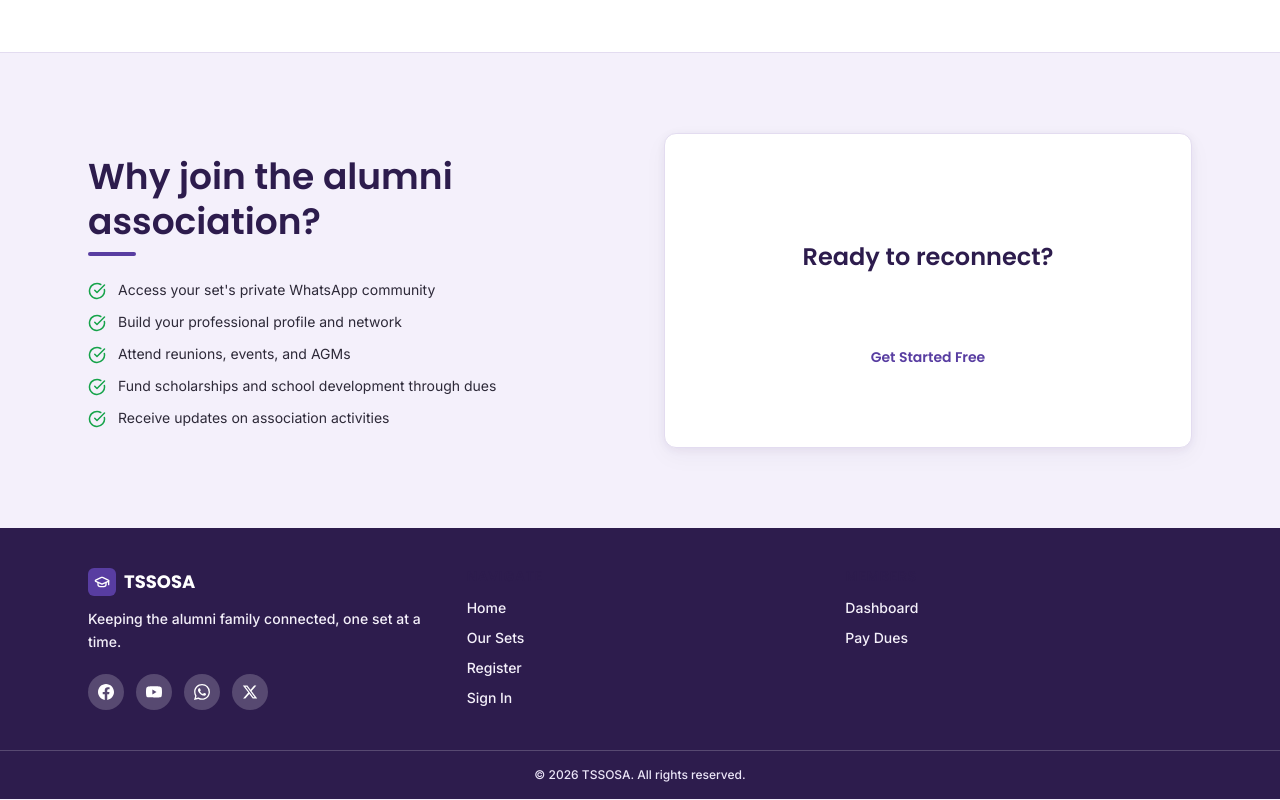
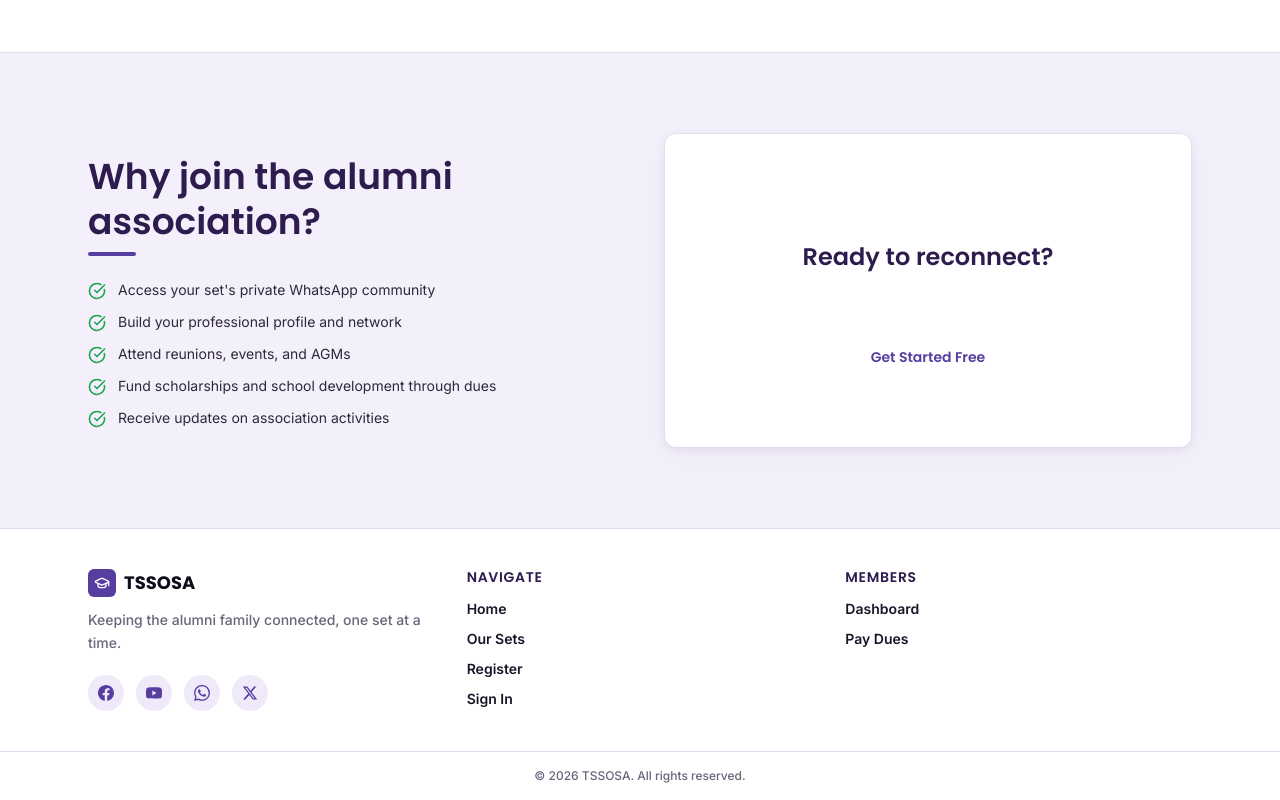
Before and after one commit to echopofi/TOSSA-Webpage, a Next.js app in the folder frontend/: page / in a window 1280 px wide. Shown: the part 1944-2744 px from the top of the page. Built offline with nearby package versions, Linux system fonts and the light colour scheme; no server answers.

Commit message:
style: update footer design to match navbar, light aesthetics, text colors and hover interactions

```diff
--- a/frontend/components/layout/Footer.tsx
+++ b/frontend/components/layout/Footer.tsx
@@ -26,16 +26,16 @@ const socials = [
 
 export default function Footer() {
   return (
-    <footer className="bg-[var(--text-heading)] text-white mt-auto">
+    <footer className="bg-white border-t border-[var(--border-subtle)] text-[#1A1528] mt-auto">
       <div className="max-w-6xl mx-auto px-4 sm:px-6 py-10 grid grid-cols-1 md:grid-cols-3 gap-8">
         <div>
-          <div className="flex items-center gap-2 font-[family-name:var(--font-heading)] font-bold text-white text-lg mb-3">
-            <span className="w-7 h-7 rounded-md bg-[var(--primary)] flex items-center justify-center text-white">
+          <div className="flex items-center gap-2 font-[family-name:var(--font-heading)] font-bold text-[#0F0C1B] text-lg mb-3">
+            <span className="w-7 h-7 rounded-md bg-[var(--primary)] text-white flex items-center justify-center">
               <GraduationCap size={16} />
             </span>
             TSSOSA
           </div>
-          <p className="text-sm text-[#F4F0FA] font-medium leading-relaxed">
+          <p className="text-sm text-[#6B637B] font-medium leading-relaxed">
             Keeping the alumni family connected, one set at a time.
           </p>
 
@@ -46,7 +46,7 @@ export default function Footer() {
                 key={label}
                 href={href}
                 aria-label={label}
-                className="w-9 h-9 rounded-full bg-white/20 text-white flex items-center justify-center transition-colors hover:bg-[var(--primary)] hover:text-white"
+                className="w-9 h-9 rounded-full bg-[var(--primary-light)] text-[var(--primary)] flex items-center justify-center transition-colors hover:bg-[var(--primary)] hover:text-white"
               >
                 <svg width="16" height="16" viewBox="0 0 24 24" fill="currentColor" aria-hidden="true">
                   <path d={path} />
@@ -57,25 +57,25 @@ export default function Footer() {
         </div>
 
         <div>
-          <h4 className="text-sm font-bold text-white uppercase tracking-wider mb-3">Navigate</h4>
-          <ul className="space-y-2.5 text-sm font-medium text-[#F4F0FA]">
-            <li><Link href="/" className="hover:text-white hover:underline transition-colors">Home</Link></li>
-            <li><Link href="/sets" className="hover:text-white hover:underline transition-colors">Our Sets</Link></li>
-            <li><Link href="/register" className="hover:text-white hover:underline transition-colors">Register</Link></li>
-            <li><Link href="/login" className="hover:text-white hover:underline transition-colors">Sign In</Link></li>
+          <h4 className="text-sm font-bold text-[#0F0C1B] uppercase tracking-wider mb-3">Navigate</h4>
+          <ul className="space-y-2.5 text-sm font-semibold text-[#1A1528]">
+            <li><Link href="/" className="hover:text-[var(--primary)] transition-colors">Home</Link></li>
+            <li><Link href="/sets" className="hover:text-[var(--primary)] transition-colors">Our Sets</Link></li>
+            <li><Link href="/register" className="hover:text-[var(--primary)] transition-colors">Register</Link></li>
+            <li><Link href="/login" className="hover:text-[var(--primary)] transition-colors">Sign In</Link></li>
           </ul>
         </div>
 
         <div>
-          <h4 className="text-sm font-bold text-white uppercase tracking-wider mb-3">Members</h4>
-          <ul className="space-y-2.5 text-sm font-medium text-[#F4F0FA]">
-            <li><Link href="/dashboard" className="hover:text-white hover:underline transition-colors">Dashboard</Link></li>
-            <li><Link href="/payments" className="hover:text-white hover:underline transition-colors">Pay Dues</Link></li>
+          <h4 className="text-sm font-bold text-[#0F0C1B] uppercase tracking-wider mb-3">Members</h4>
+          <ul className="space-y-2.5 text-sm font-semibold text-[#1A1528]">
+            <li><Link href="/dashboard" className="hover:text-[var(--primary)] transition-colors">Dashboard</Link></li>
+            <li><Link href="/payments" className="hover:text-[var(--primary)] transition-colors">Pay Dues</Link></li>
           </ul>
         </div>
       </div>
 
-      <div className="border-t border-white/20 py-4 text-center text-xs font-medium text-[#EBE5F7]">
+      <div className="border-t border-[var(--border-subtle)] py-4 text-center text-xs font-medium text-[#6B637B]">
         © {new Date().getFullYear()} TSSOSA. All rights reserved.
       </div>
     </footer>
```
